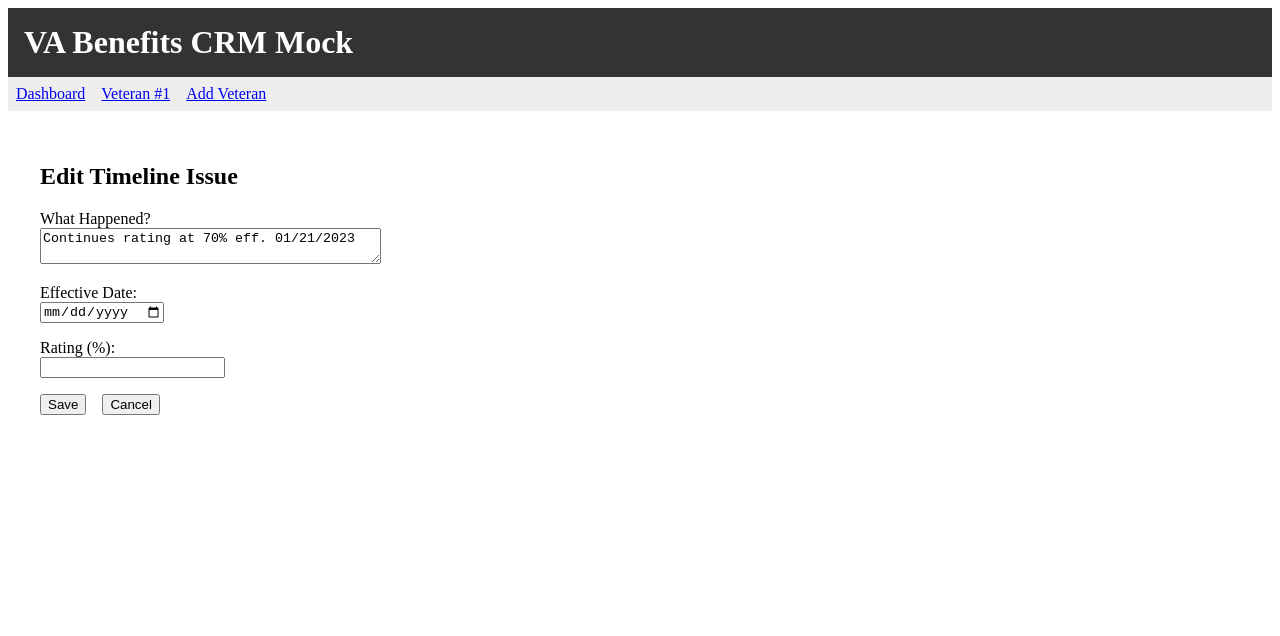
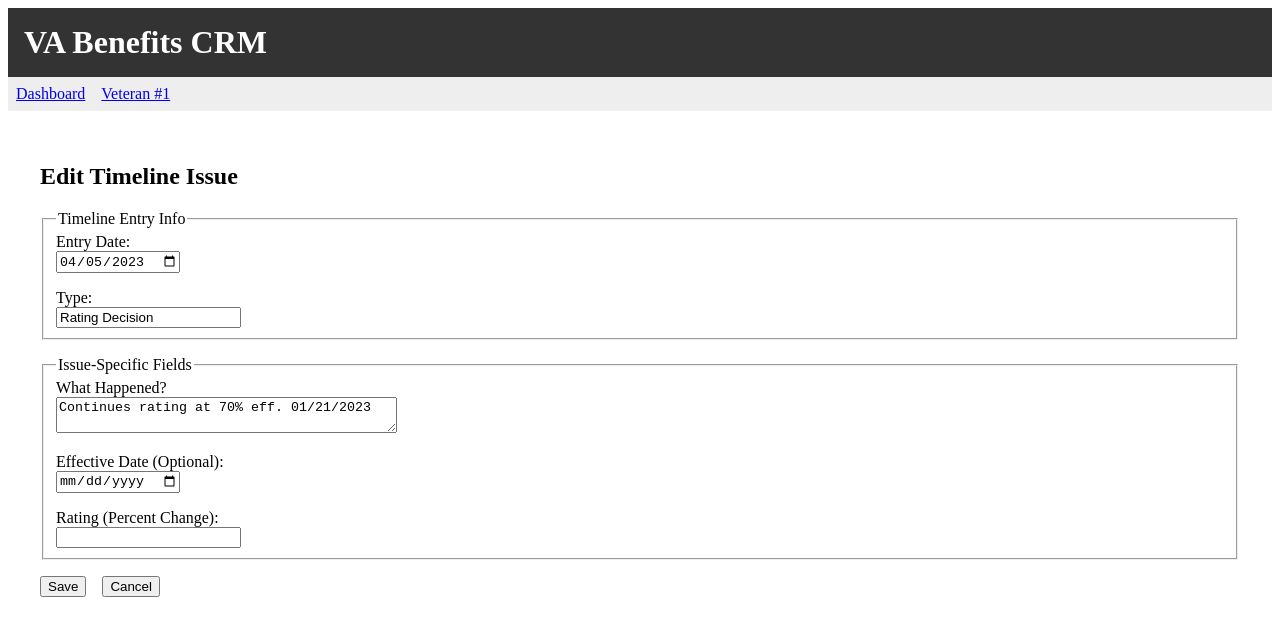
Before and after one commit to grx7/vacrm, a React (Create React App) app: page /veteran/1/timeline/1/issue/1/edit in a window 1280 px wide. Shown: the top 636 px of the page. Built offline with nearby package versions, Linux system fonts and the light colour scheme.

Commit message:
“rating”

```diff
--- a/src/App.jsx
+++ b/src/App.jsx
@@ -1,12 +1,9 @@
 import React from 'react';
 import { BrowserRouter as Router, Routes, Route, Link } from 'react-router-dom';
+
+// Example pages (you can adapt your actual file paths)
 import Dashboard from './pages/Dashboard';
 import VeteranDetail from './pages/VeteranDetail';
-import AddVeteran from './pages/AddVeteran';
-import AddIssue from './pages/AddIssue';
-import IssueHistory from './pages/IssueHistory';
-import AddRatingUpdate from './pages/AddRatingUpdate';
-import AddTimelineEntry from './pages/AddTimelineEntry';
 import EditTimelineIssue from './pages/EditTimelineIssue';
 
 function App() {
@@ -14,25 +11,18 @@ function App() {
     <Router>
       <div>
         <header style={{ backgroundColor: '#333', padding: '1rem' }}>
-          <h1 style={{ color: '#fff', margin: 0 }}>VA Benefits CRM Mock</h1>
+          <h1 style={{ color: '#fff', margin: 0 }}>VA Benefits CRM</h1>
         </header>
         <nav style={{ backgroundColor: '#eee', padding: '0.5rem' }}>
           <Link to="/" style={{ marginRight: '1rem' }}>Dashboard</Link>
-          <Link to="/veteran/1" style={{ marginRight: '1rem' }}>Veteran #1</Link>
-          <Link to="/veteran/new">Add Veteran</Link>
+          <Link to="/veteran/1">Veteran #1</Link>
         </nav>
         <div style={{ padding: '1rem' }}>
           <Routes>
             <Route path="/" element={<Dashboard />} />
-            <Route path="/veteran/new" element={<AddVeteran />} />
             <Route path="/veteran/:id" element={<VeteranDetail />} />
-            <Route path="/veteran/:id/issue/new" element={<AddIssue />} />
-            <Route path="/veteran/:id/issue/:issueId/history" element={<IssueHistory />} />
-            <Route path="/veteran/:id/issue/:issueId/rating/new" element={<AddRatingUpdate />} />
 
-            <Route path="/veteran/:id/timeline/new" element={<AddTimelineEntry />} />
-
-            {/* New route for editing a timeline issue */}
+            {/* Edit timeline issue route */}
             <Route
               path="/veteran/:id/timeline/:entryIndex/issue/:issueIndex/edit"
               element={<EditTimelineIssue />}
--- a/src/pages/EditTimelineIssue.jsx
+++ b/src/pages/EditTimelineIssue.jsx
@@ -7,29 +7,36 @@ export default function EditTimelineIssue() {
   const navigate = useNavigate();
   const { veterans, setVeterans } = useContext(DataContext);
 
-  // Find the correct Veteran
-  const vIndex = veterans.findIndex((v) => v.id === parseInt(id));
+  // Find correct Veteran
+  const vIndex = veterans.findIndex(v => v.id === parseInt(id));
   if (vIndex < 0) {
-    return <div>Veteran not found</div>;
+    return <div>Veteran not found.</div>;
   }
   const veteran = veterans[vIndex];
 
-  // Convert to numbers
+  // Convert param strings to numbers
   const eIndex = parseInt(entryIndex, 10);
   const iIndex = parseInt(issueIndex, 10);
 
+  // Timeline entry
   const entry = veteran.timeline[eIndex];
   if (!entry) {
-    return <div>Timeline entry not found</div>;
+    return <div>Timeline entry not found.</div>;
   }
 
+  // The specific issue we want to edit
   const issueData = entry.issues[iIndex];
   if (!issueData) {
-    return <div>Issue in timeline not found</div>;
+    return <div>Timeline issue not found.</div>;
   }
 
-  // Local form state for editing
+  // Local form for the timeline entry date and issue fields
   const [formData, setFormData] = useState({
+    // main timeline entry fields
+    entry_date: entry.entry_date,
+    type: entry.type,
+
+    // the specific issue fields
     what_happened: issueData.what_happened || '',
     date_of_event: issueData.date_of_event || '',
     percent_change: issueData.percent_change || ''
@@ -39,8 +46,17 @@ export default function EditTimelineIssue() {
   const handleSubmit = (e) => {
     e.preventDefault();
 
-    const updated = [...veterans]; // copy
-    // Overwrite the fields
+    // copy
+    const updated = [...veterans];
+
+    // 1) update the timeline entry's main date + type
+    updated[vIndex].timeline[eIndex] = {
+      ...entry,
+      entry_date: formData.entry_date,
+      type: formData.type
+    };
+
+    // 2) update the issue data inside that entry
     updated[vIndex].timeline[eIndex].issues[iIndex] = {
       ...issueData,
       what_happened: formData.what_happened,
@@ -48,7 +64,7 @@ export default function EditTimelineIssue() {
       percent_change: formData.percent_change
     };
 
-    // Persist
+    // persist
     setVeterans(updated);
 
     alert('Timeline issue updated!');
@@ -58,7 +74,31 @@ export default function EditTimelineIssue() {
   return (
     <div style={{ padding: '1rem' }}>
       <h2>Edit Timeline Issue</h2>
+
       <form onSubmit={handleSubmit}>
+        <fieldset style={{ marginBottom: '1rem' }}>
+          <legend>Timeline Entry Info</legend>
+          <div>
+            <label>Entry Date:</label><br />
+            <input
+              type="date"
+              value={formData.entry_date}
+              onChange={(e) => setFormData({ ...formData, entry_date: e.target.value })}
+              required
+            />
+          </div>
+          <div style={{ marginTop: '1rem' }}>
+            <label>Type:</label><br />
+            <input
+              type="text"
+              value={formData.type}
+              onChange={(e) => setFormData({ ...formData, type: e.target.value })}
+            />
+          </div>
+        </fieldset>
+
+        <fieldset style={{ marginBottom: '1rem' }}>
+          <legend>Issue-Specific Fields</legend>
           <div>
             <label>What Happened?</label><br />
             <textarea
@@ -70,7 +110,7 @@ export default function EditTimelineIssue() {
           </div>
 
           <div style={{ marginTop: '1rem' }}>
-          <label>Effective Date:</label><br />
+            <label>Effective Date (Optional):</label><br />
             <input
               type="date"
               value={formData.date_of_event}
@@ -79,17 +119,16 @@ export default function EditTimelineIssue() {
           </div>
 
           <div style={{ marginTop: '1rem' }}>
-          <label>Rating (%):</label><br />
+            <label>Rating (Percent Change):</label><br />
             <input
               type="number"
               value={formData.percent_change}
               onChange={(e) => setFormData({ ...formData, percent_change: e.target.value })}
             />
           </div>
+        </fieldset>
 
-        <button type="submit" style={{ marginTop: '1rem' }}>
-          Save
-        </button>
+        <button type="submit">Save</button>
         <button type="button" style={{ marginLeft: '1rem' }} onClick={() => navigate(`/veteran/${id}`)}>
           Cancel
         </button>
--- a/src/pages/VeteranDetail.jsx
+++ b/src/pages/VeteranDetail.jsx
@@ -18,43 +18,63 @@ export default function VeteranDetail() {
     );
   }
 
-  // Go to Add Issue
+  // 1) Buttons for adding new issue / new timeline entry
   const handleAddIssue = () => {
     navigate(`/veteran/${veteran.id}/issue/new`);
   };
-
-  // Go to Issue History
-  const handleViewHistory = (issueId) => {
-    navigate(`/veteran/${veteran.id}/issue/${issueId}/history`);
-  };
-
-  // Go to Add Timeline Entry
   const handleAddTimelineEntry = () => {
     navigate(`/veteran/${veteran.id}/timeline/new`);
   };
 
-  // NEW: Edit a specific issue in the timeline
+  // 2) Edit button for a timeline issue
   function handleEditTimelineIssue(entryIndex, issueIndex) {
     navigate(`/veteran/${veteran.id}/timeline/${entryIndex}/issue/${issueIndex}/edit`);
   }
 
+  /**
+   * getLatestPercentChange(issueId):
+   * Scans the timeline for the newest 'percent_change' for the given issue.
+   */
+  function getLatestPercentChange(issueId) {
+    let latest = null;
+
+    for (const entry of veteran.timeline) {
+      for (const iss of entry.issues) {
+        if (iss.issue_id === issueId && iss.percent_change) {
+          const found = {
+            entry_date: entry.entry_date,
+            rating: iss.percent_change
+          };
+          if (!latest || new Date(found.entry_date) > new Date(latest.entry_date)) {
+            latest = found;
+          }
+        }
+      }
+    }
+
+    return latest ? latest.rating : null;
+  }
+
   return (
-    <div>
+    <div style={{ padding: '1rem' }}>
       <h2>Veteran Detail</h2>
       <p><strong>Name:</strong> {veteran.full_name}</p>
       <p><strong>DOB:</strong> {veteran.dob}</p>
       <Link to="/">Back to Dashboard</Link>
 
-      {/* Example: Issues list (if you have rating_history or timeline logic) */}
+      {/* Issues Section */}
       <h3 style={{ marginTop: '2rem' }}>Issues</h3>
       <button onClick={handleAddIssue}>Add New Issue</button>
       <ul>
         {veteran.issues.map((issue) => {
-          // If you have code for rating_history or timeline scanning, place it here
+          // Show newest rating from the timeline
+          const rating = getLatestPercentChange(issue.id);
           return (
             <li key={issue.id} style={{ marginTop: '1rem' }}>
               <strong>{issue.issue_name}</strong>
-              {/* e.g., " - No rating assigned" or show the newest rating */}
+              {rating
+                ? ` - Current Rating: ${rating}%`
+                : ' - No rating assigned'}
             </li>
           );
         })}
@@ -72,9 +92,7 @@ export default function VeteranDetail() {
             borderLeft: '3px solid #ccc'
           }}
         >
-          <strong>
-            {entry.entry_date} - {entry.type}
-          </strong>
+          <strong>{entry.entry_date} - {entry.type}</strong>
           <ul>
             {entry.issues.map((iss, issueIndex) => {
               const foundIssue = veteran.issues.find((obj) => obj.id === iss.issue_id);
@@ -86,7 +104,7 @@ export default function VeteranDetail() {
                   {iss.date_of_event && <div>Effective date: {iss.date_of_event}</div>}
                   {iss.percent_change && <div>Rating: {iss.percent_change}%</div>}
 
-                  {/* EDIT BUTTON */}
+                  {/* Edit Button */}
                   <button
                     style={{ marginLeft: '1rem' }}
                     onClick={() => handleEditTimelineIssue(entryIndex, issueIndex)}
```
Lines whose indentation alone changed are shown as unchanged.
